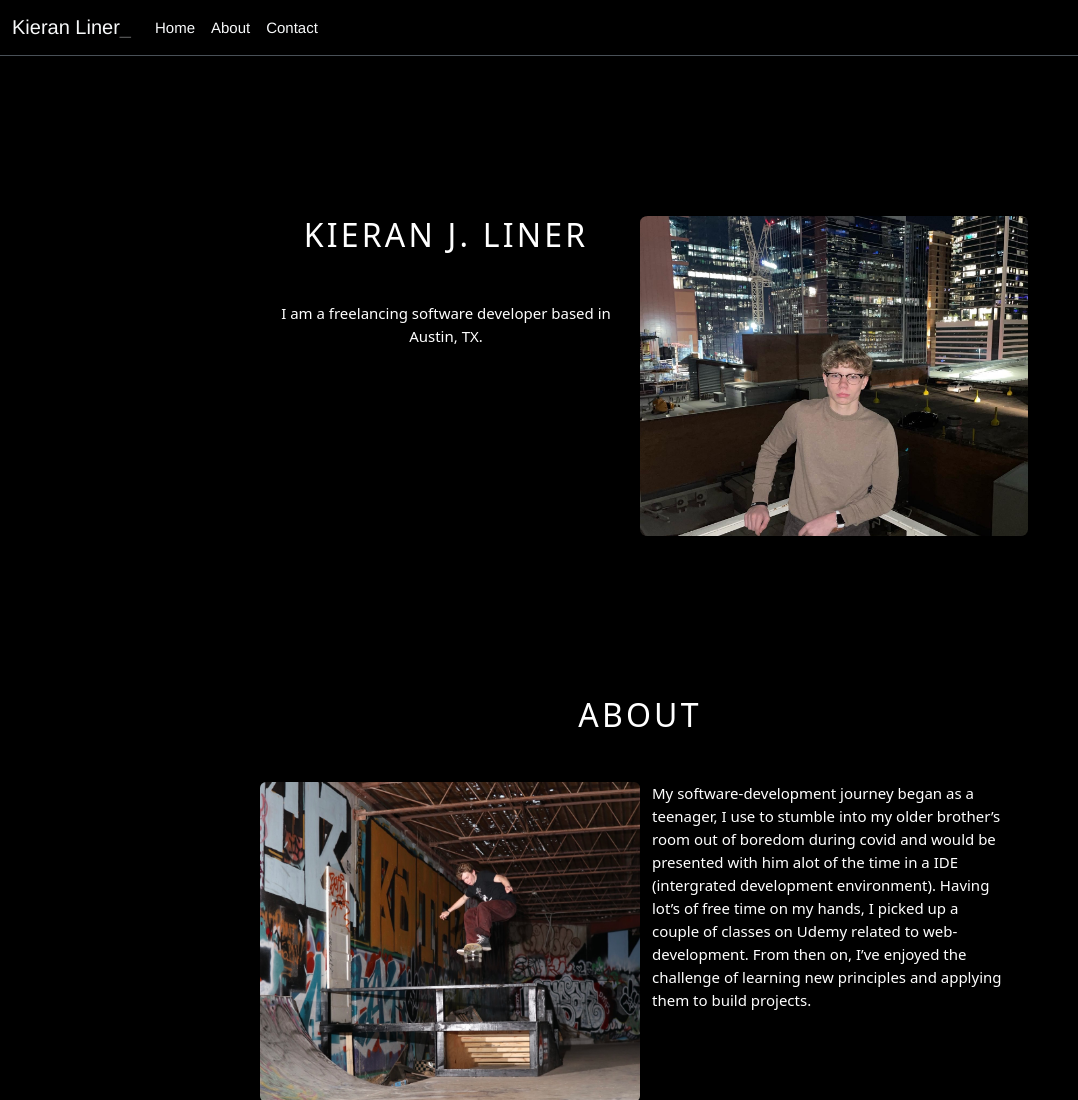
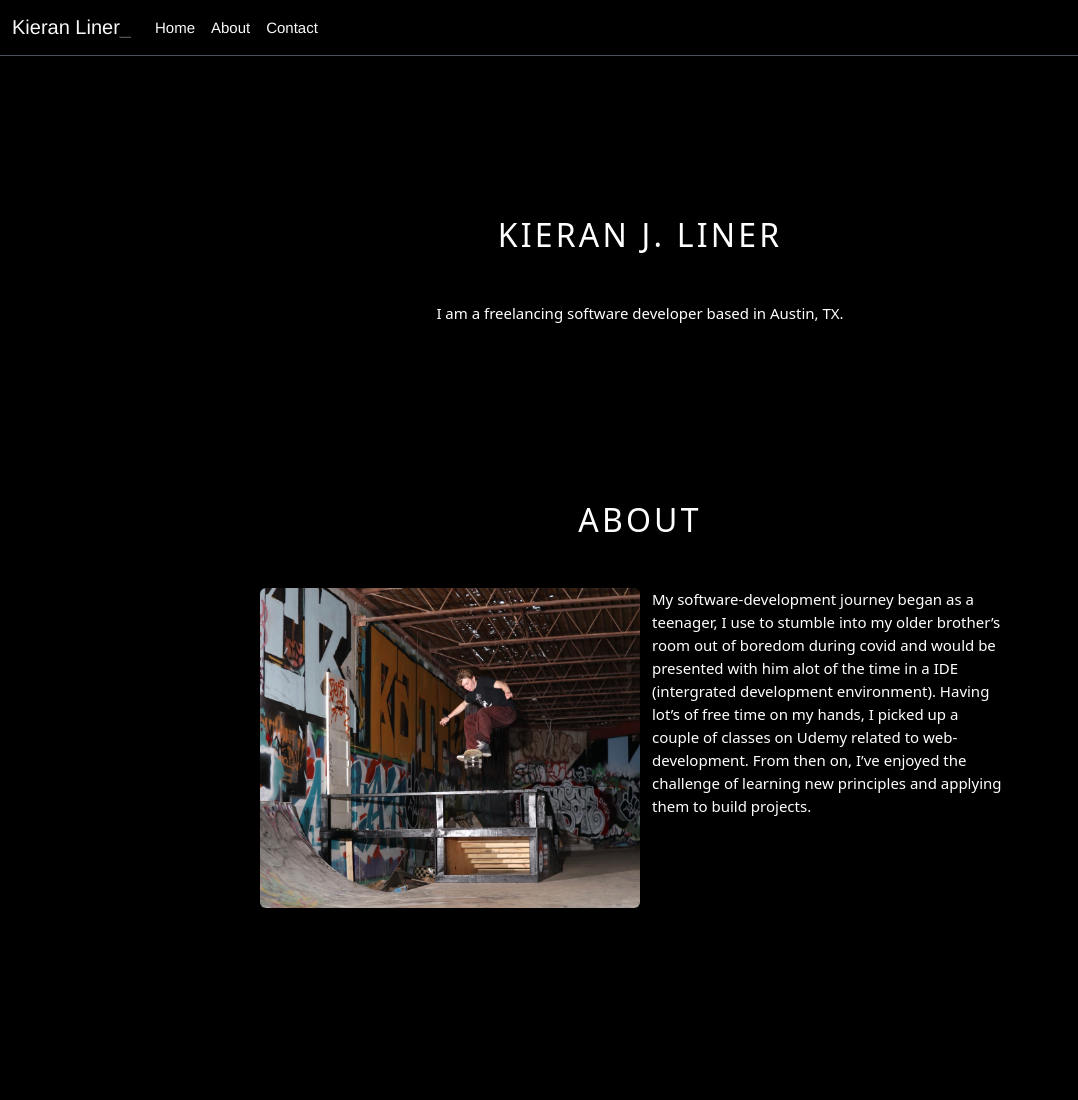
Before and after one commit to kieranliner/portfolio, a plain HTML site: page index.html in a window 1280 px wide. Shown: the top 1100 px of the page, without its empty margins (0-1078 px from the left). Drawn offline with nearby package versions, Linux system fonts and the light colour scheme.

Commit message:
Remove hero image

```diff
--- a/index.html
+++ b/index.html
@@ -64,11 +64,11 @@
     >
       <div class="container">
         <div class="row gx-5">
-          <div class="col-12 offset-lg-2 col-lg-4">
+          <div class="col-12">
             <h2 class="sub-heading">Kieran J. Liner</h2>
             <p>I am a freelancing software developer based in Austin, TX.</p>
           </div>
-          <div class="col-12 col-lg-4 hero-img"></div>
+          <!-- <div class="col-12 col-lg-4 hero-img"></div> -->
         </div>
       </div>
     </section>
```
